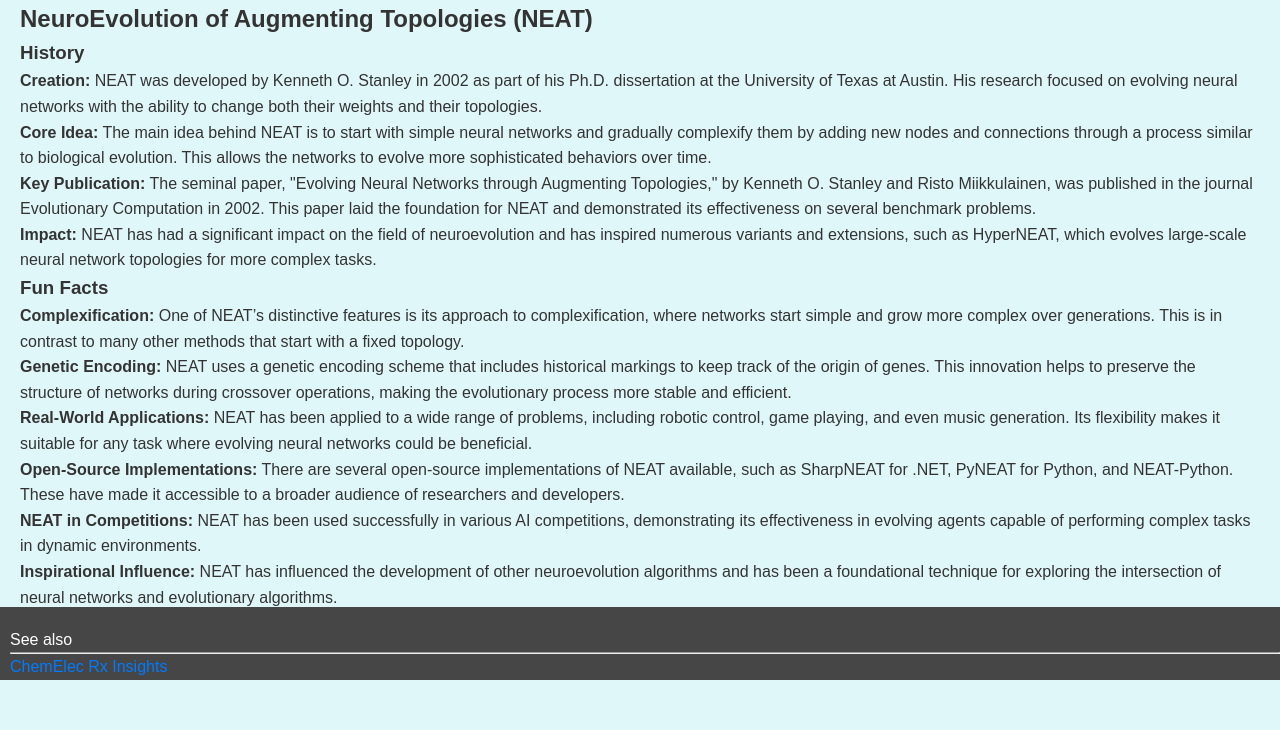
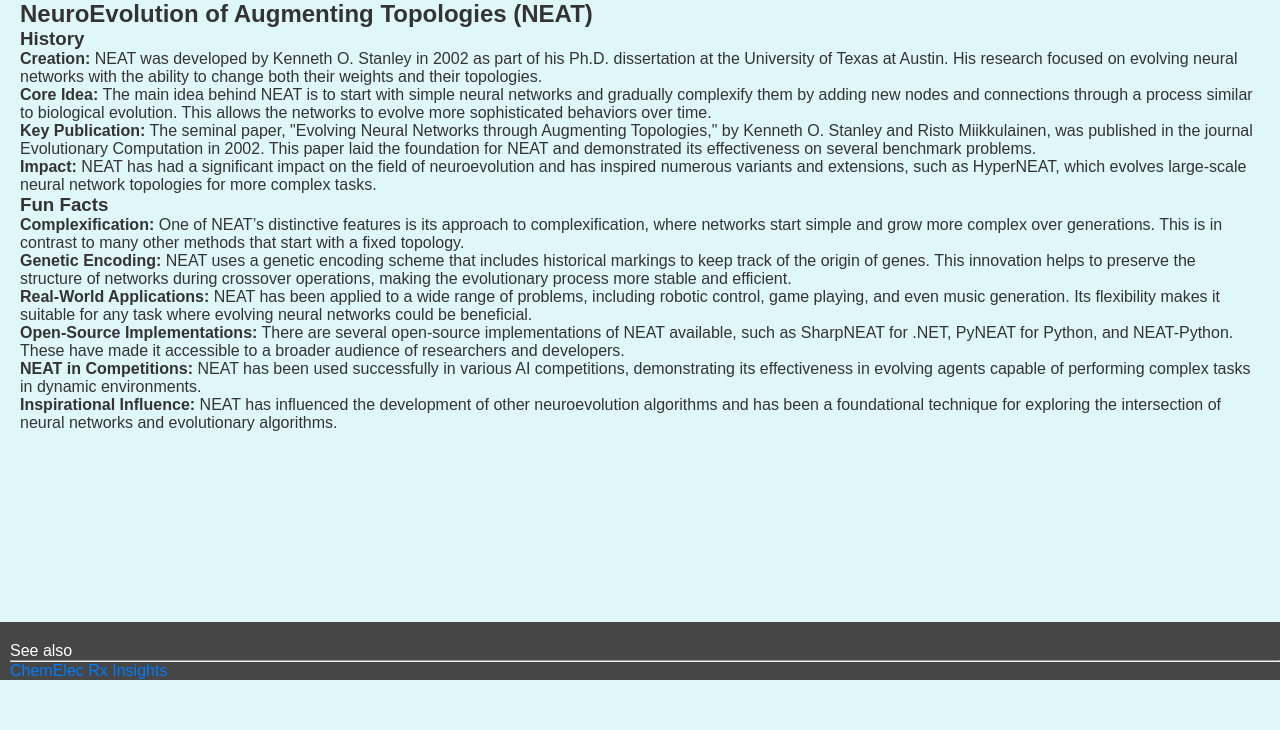
Before and after one commit to ChemElecRx/FlappyBird, a plain HTML site: page index.html in a window 1280 px wide. Shown: the part 120-850 px from the top of the page. After the commit the page ends 800 px from the top, so only its background shows below. Drawn offline with Linux system fonts and the light colour scheme.

Commit message:
Update styles.css

```diff
--- a/styles.css
+++ b/styles.css
@@ -9,7 +9,7 @@ body {
     font-family: Arial, sans-serif;
     background-color: #f0f0f0;
     color: #333;
-    line-height: 1.6;
+    /* line-height: 1.6; */
     padding: 20px;
     margin: 0; /* Ensure no default margin */
 }
```
